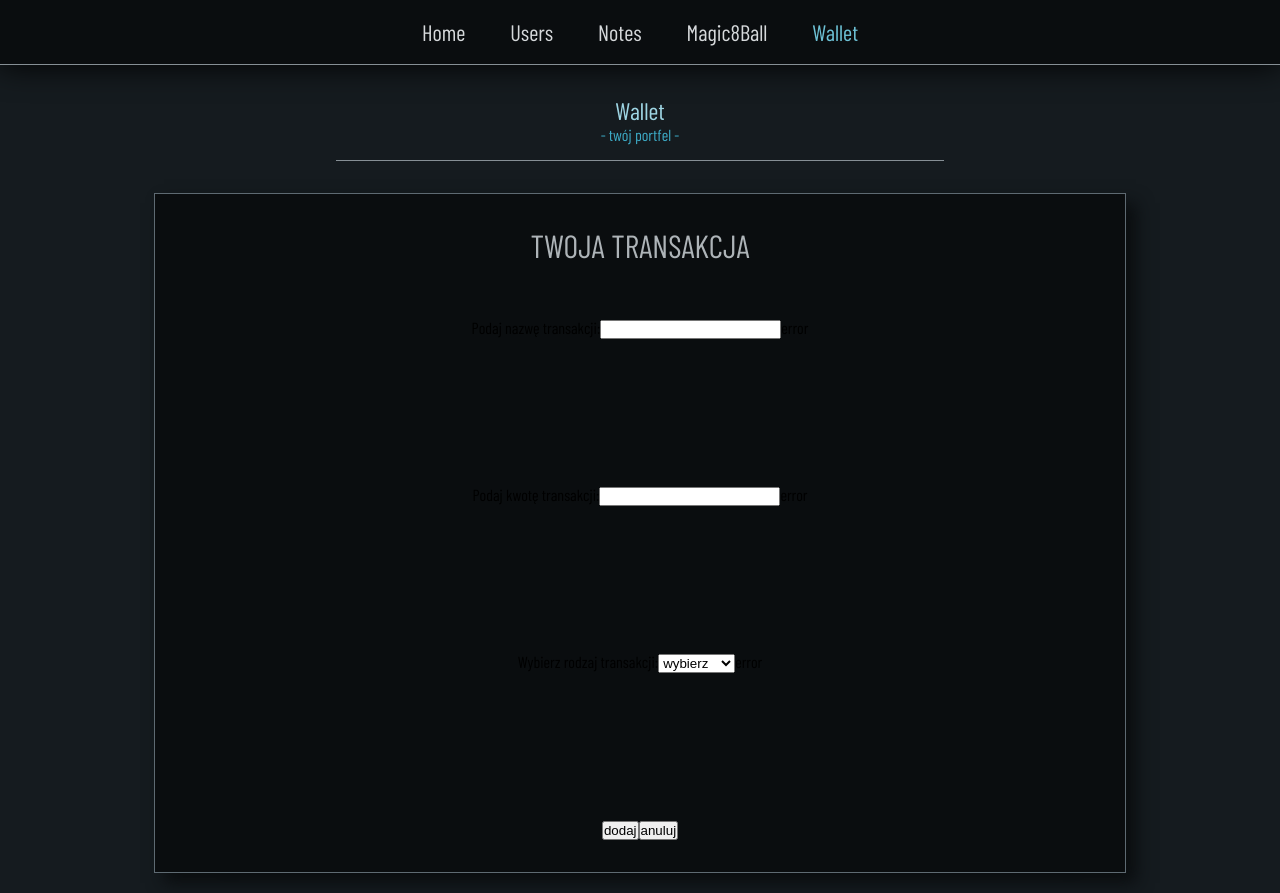
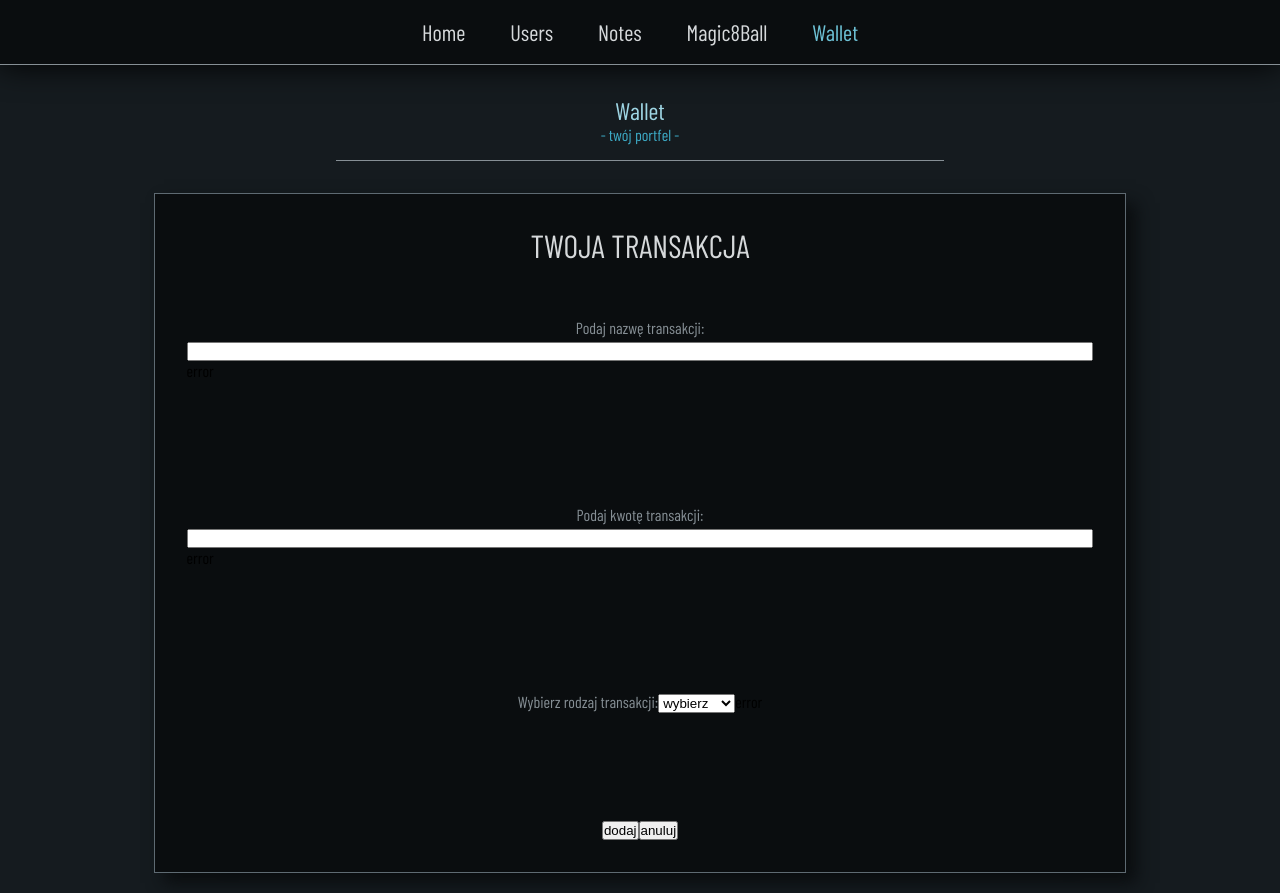
Before and after one commit to Scorpion19702022/SIMPLE_PROJECT_REACT_REDUX, a React (Vite) app: page /Wallet in a window 1280 px wide. Built offline with nearby package versions, Linux system fonts and the light colour scheme; a web font is replaced by a local one.

Commit message:
added style

```diff
--- a/src/Components/Wallet/Styles/WalletInputsModal.module.css
+++ b/src/Components/Wallet/Styles/WalletInputsModal.module.css
@@ -57,7 +57,7 @@
 }
 
 .heading {
-	color: var(--color-dark03);
+	color: var(--color-dark02);
 	font-weight: 200;
 }
 
@@ -70,6 +70,20 @@
 	align-items: center;
 }
 
+.box_inputs {
+	width: 100%;
+	display: flex;
+	flex-direction: column;
+	padding-bottom: 1.2em;
+}
+
+.label {
+	width: 100%;
+	color: var(--color-dark04);
+	text-align: center;
+	padding-bottom: 0.3em;
+}
+
 @media (min-width: 1200px) {
 	.wrapper {
 		width: 80%;
```
